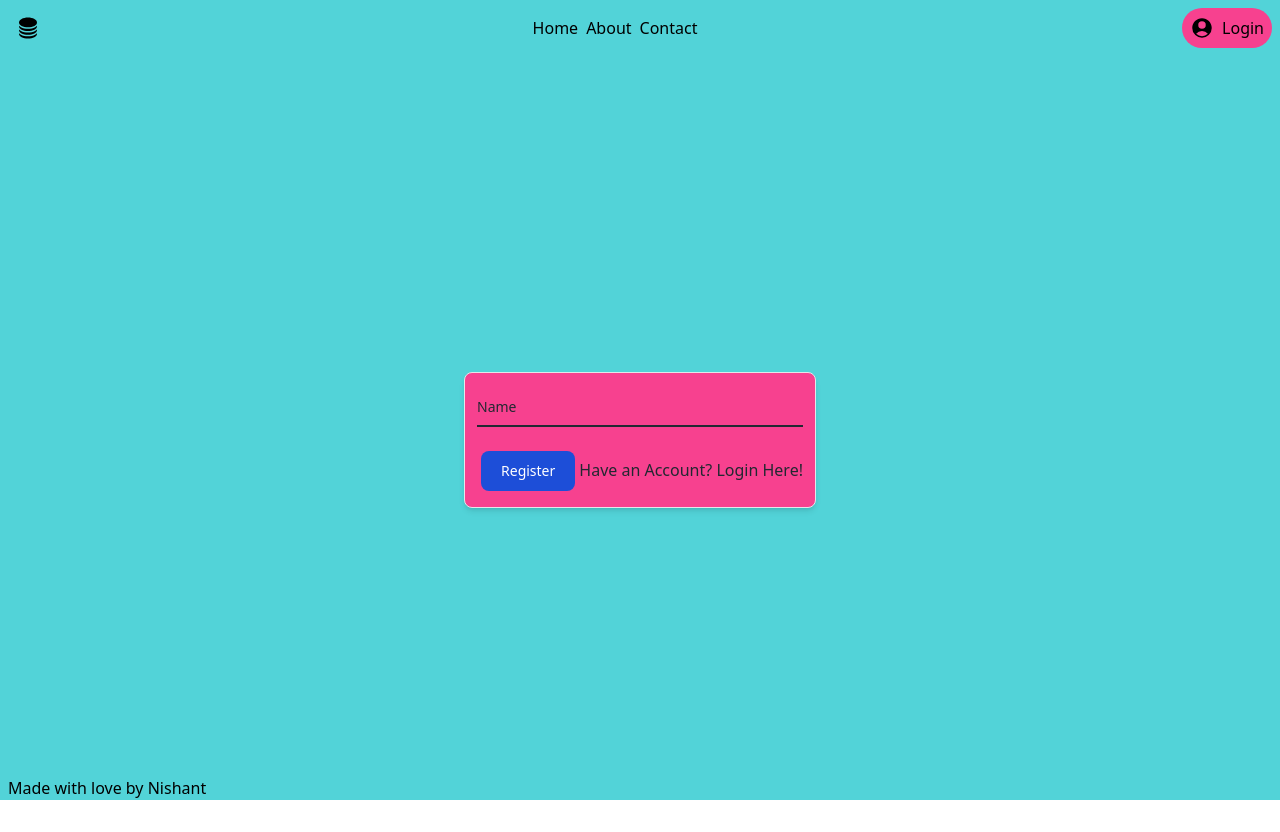
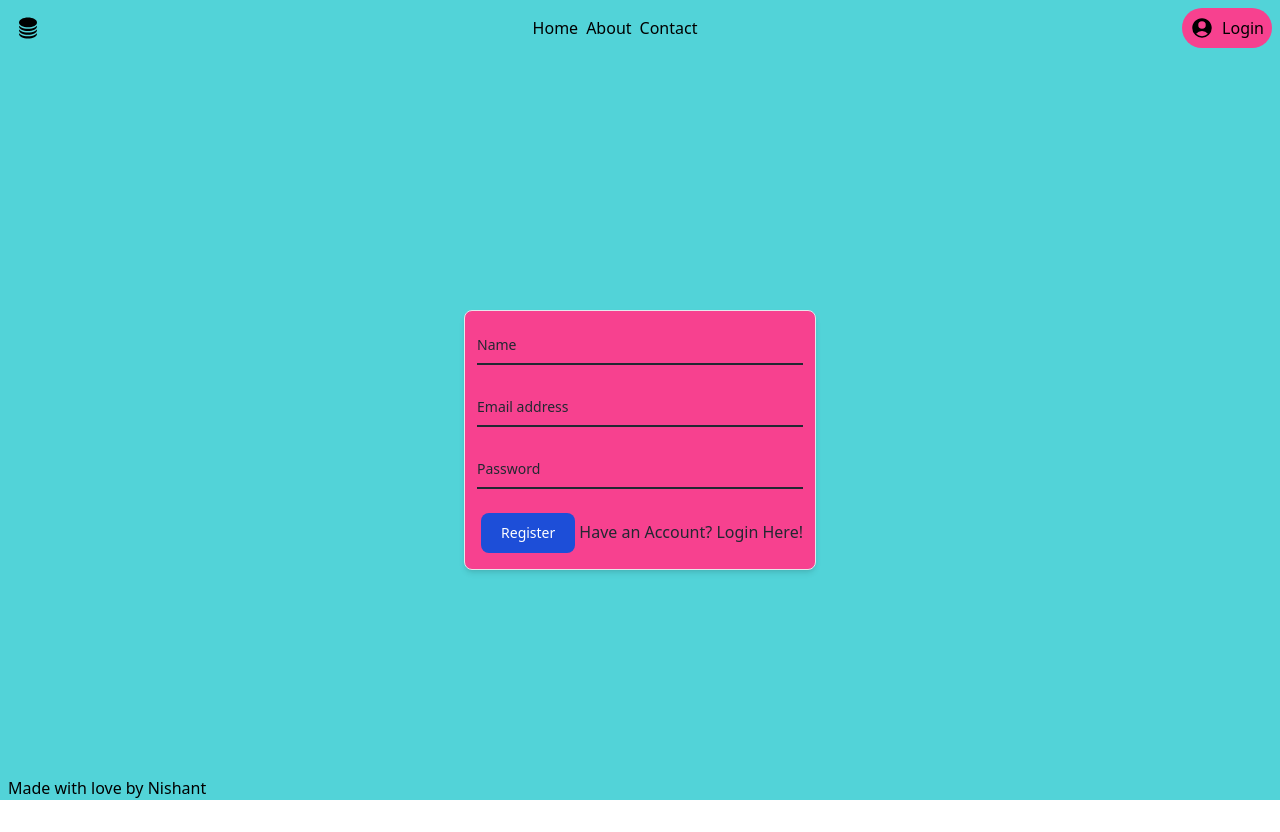
Before and after one commit to Nishant0121/The-Gallery, a React (Create React App) app in the folder frontend/: page /register in a window 1280 px wide. Built offline with nearby package versions, Linux system fonts and the light colour scheme.

Commit message:
register fix

```diff
--- a/frontend/src/pages/register.js
+++ b/frontend/src/pages/register.js
@@ -57,7 +57,40 @@ export default function Register() {
               Name
             </label>
           </div>
-          {/* Other input fields */}
+          <div className="relative z-0 w-full mb-5 group">
+            <input
+              type="email"
+              name="floating_email"
+              id="floating_email"
+              className="block py-2.5 px-0 w-full text-sm text-t-light bg-transparent border-0 border-b-2 dark:border-t-dark border-t-light appearance-none dark:text-t-dark  dark:focus:border-blue-900 focus:outline-none focus:ring-0 focus:border-blue-900 peer"
+              placeholder=" "
+              onChange={(e) => setEmail(e.target.value)}
+              required
+            />
+            <label
+              htmlFor="floating_email"
+              className="peer-focus:font-medium absolute text-sm text-t-light dark:text-t-dark duration-300 transform -translate-y-6 scale-75 top-3 -z-10 origin-[0] peer-focus:start-0 rtl:peer-focus:translate-x-1/4 rtl:peer-focus:left-auto peer-focus:text-blue-900 peer-focus:dark:text-blue-900 peer-placeholder-shown:scale-100 peer-placeholder-shown:translate-y-0 peer-focus:scale-75 peer-focus:-translate-y-6"
+            >
+              Email address
+            </label>
+          </div>
+          <div className="relative z-0 w-full mb-5 group">
+            <input
+              type="password"
+              name="floating_password"
+              id="floating_password"
+              className="block py-2.5 px-0 w-full text-sm text-t-light bg-transparent border-0 border-b-2 dark:border-t-dark border-t-light appearance-none dark:text-t-dark  dark:focus:border-blue-900 focus:outline-none focus:ring-0 focus:border-blue-900 peer"
+              placeholder=" "
+              onChange={(e) => setPassword(e.target.value)}
+              required
+            />
+            <label
+              htmlFor="floating_password"
+              className="peer-focus:font-medium absolute text-sm text-t-light dark:text-t-dark duration-300 transform -translate-y-6 scale-75 top-3 -z-10 origin-[0] peer-focus:start-0 rtl:peer-focus:translate-x-1/4 rtl:peer-focus:left-auto peer-focus:text-blue-900 peer-focus:dark:text-blue-900 peer-placeholder-shown:scale-100 peer-placeholder-shown:translate-y-0 peer-focus:scale-75 peer-focus:-translate-y-6"
+            >
+              Password
+            </label>
+          </div>
           <button
             onClick={register}
             className="text-white m-1 bg-blue-700 hover:bg-blue-800 focus:ring-4 focus:outline-none focus:ring-blue-300 font-medium rounded-lg text-sm w-full sm:w-auto px-5 py-2.5 text-center dark:bg-blue-600 dark:hover:bg-blue-700 dark:focus:ring-blue-800"
```
Also changed, not shown: 1 other file (tests, documents, lock files or other folders).
